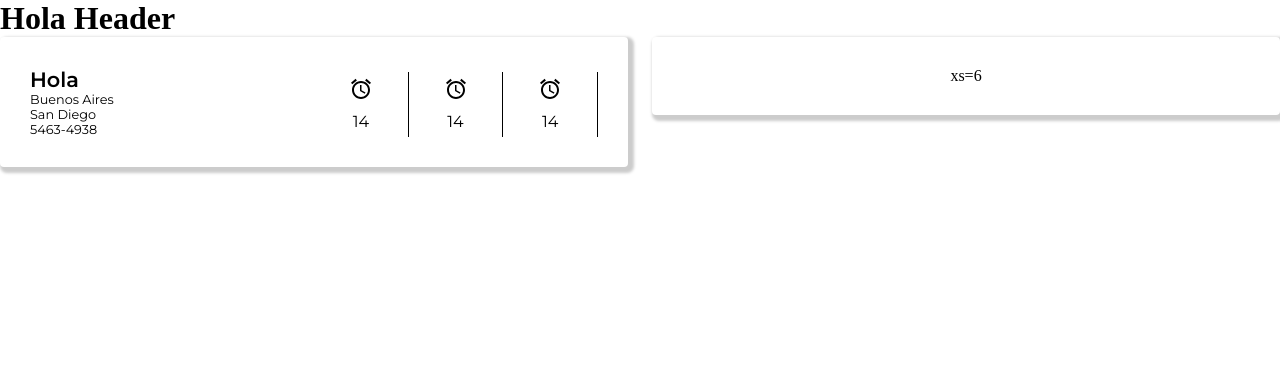
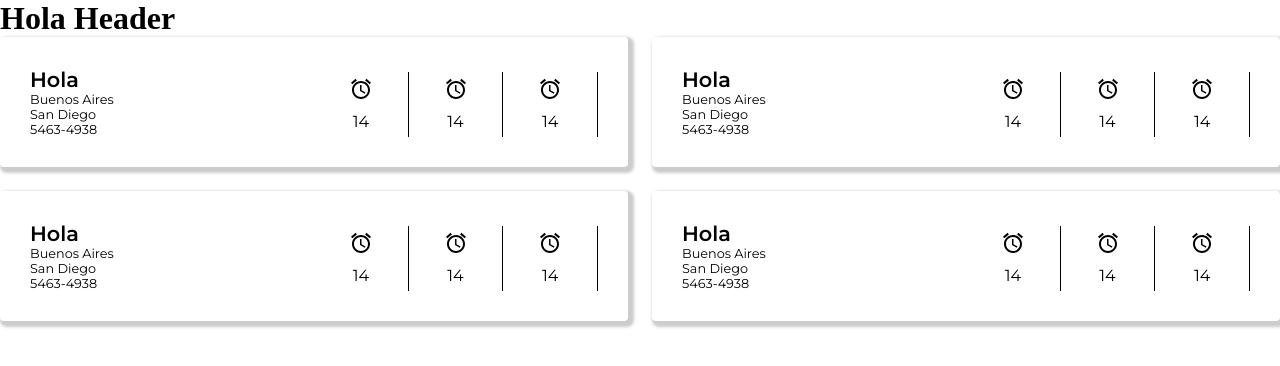
Before and after one commit to alejovera/test-Front1, a React (Create React App) app: page / in a window 1280 px wide. Shown: the top 366 px of the page. Built offline with nearby package versions, Linux system fonts and the light colour scheme.

Commit message:
Table Content Display

```diff
--- a/src/Table.js
+++ b/src/Table.js
@@ -2,8 +2,7 @@ import React from 'react';
 import { makeStyles } from '@material-ui/core/styles';
 import Paper from '@material-ui/core/Paper';
 import Grid from '@material-ui/core/Grid';
-import './Table.css';
-import AccessAlarmIcon from '@material-ui/icons/AccessAlarm';
+import TableContent from './TableContent';
 
 
 const useStyles = makeStyles(  ({
@@ -26,34 +25,26 @@ function Table() {
                 <Grid container spacing={3}>
                     <Grid item xs={6}>
                         <Paper className={classes.paper}>
-                            <div className="item">
-                                <div className="item__info">
-                                    <h3 className="item__directionName">Hola</h3>
-                                    <p className="item__directionData">Buenos Aires</p>
-                                    <p className="item__directionData">San Diego</p>
-                                    <p className="item__directionData">5463-4938</p>
-                                </div>
-                                <div className="item__iconsRow">
-                                    <div className="item__icons">
-                                        <AccessAlarmIcon />
-                                        <p className="item__iconNumber">14</p>
-                                    </div>
-                                    <div className="item__icons">
-                                        <AccessAlarmIcon />
-                                        <p className="item__iconNumber">14</p>
-                                    </div>
-                                    <div className="item__icons">
-                                        <AccessAlarmIcon />
-                                        <p className="item__iconNumber">14</p>
-                                    </div>
-                                </div>
-                            </div>
+                            <TableContent />
                         </Paper>
                     </Grid>
                     <Grid item xs={6}>
-                        <Paper className={classes.paper}>xs=6</Paper>
+                        <Paper className={classes.paper}>
+                            <TableContent />
+                        </Paper>
+                    </Grid>
+                    <Grid item xs={6}>
+                        <Paper className={classes.paper}>
+                            <TableContent />
+                        </Paper>
+                    </Grid>
+                    <Grid item xs={6}>
+                        <Paper className={classes.paper}>
+                            <TableContent />
+                        </Paper>
                     </Grid>
                 </Grid>
+
             </div>
     )
 }
--- /dev/null
+++ b/src/TableContent.js
@@ -0,0 +1,34 @@
+import React from 'react'
+
+import './Table.css';
+
+import AccessAlarmIcon from '@material-ui/icons/AccessAlarm';
+
+function TableContent() {
+    return (
+        <div className="item">
+            <div className="item__info">
+                <h3 className="item__directionName">Hola</h3>
+                <p className="item__directionData">Buenos Aires</p>
+                <p className="item__directionData">San Diego</p>
+                <p className="item__directionData">5463-4938</p>
+            </div>
+            <div className="item__iconsRow">
+                <div className="item__icons">
+                    <AccessAlarmIcon />
+                    <p className="item__iconNumber">14</p>
+                </div>
+                <div className="item__icons">
+                    <AccessAlarmIcon />
+                    <p className="item__iconNumber">14</p>
+                </div>
+                <div className="item__icons">
+                    <AccessAlarmIcon />
+                    <p className="item__iconNumber">14</p>
+                </div>
+            </div>
+        </div>
+    )
+}
+
+export default TableContent
```
